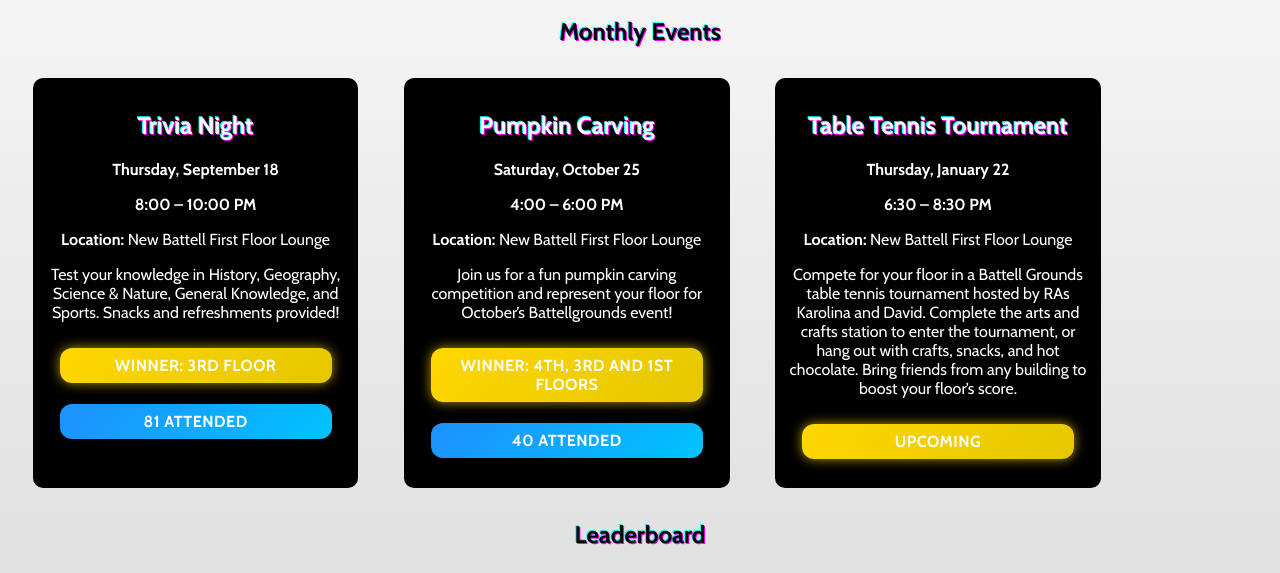
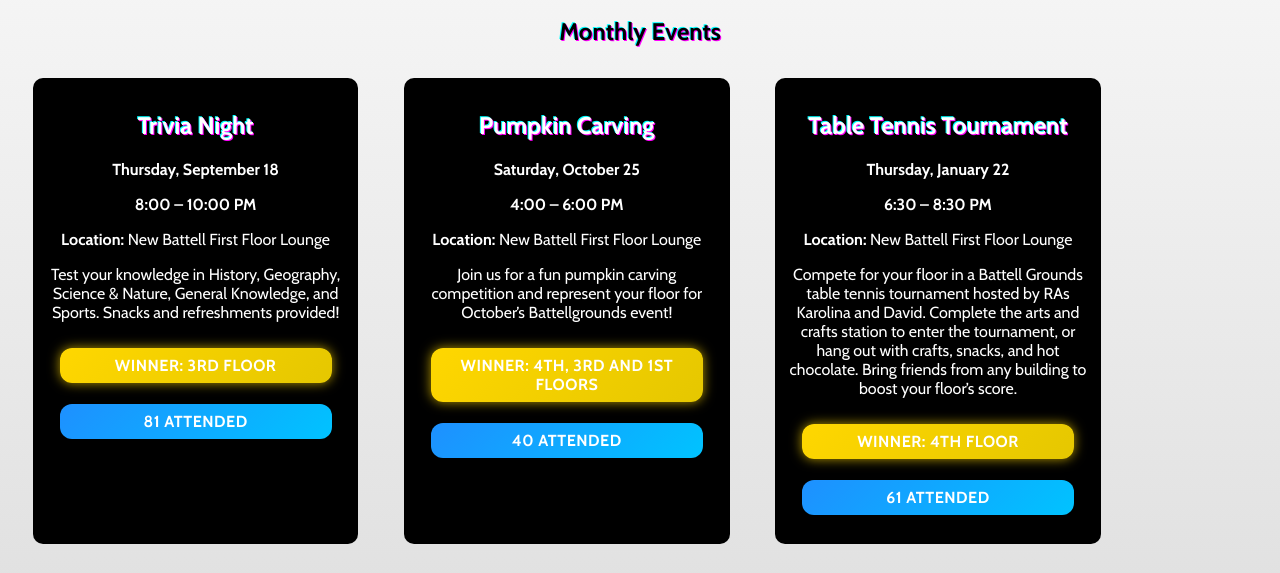
Before and after one commit to SEBAS0078/Battellgrounds, a website with bundled scripts: page index.html in a window 1280 px wide. Shown: the part 317-890 px from the top of the page. Built offline with nearby package versions, Linux system fonts and the light colour scheme.

Commit message:
added ping pong tournament points

```diff
--- a/events-2025-10-28.js
+++ b/events-2025-10-28.js
@@ -26,9 +26,9 @@ const events =  ` [
   "time": "6:30 – 8:30 PM",
   "location": "New Battell First Floor Lounge",
   "description": "Compete for your floor in a Battell Grounds table tennis tournament hosted by RAs Karolina and David. Complete the arts and crafts station to enter the tournament, or hang out with crafts, snacks, and hot chocolate. Bring friends from any building to boost your floor’s score.",
-  "attendance": null,
-  "winner": null,
-  "status": "upcoming"
+  "attendance": 61,
+  "winner": "4th floor",
+  "status": "past"
 }
 ]
 `
--- a/leaderboard-2025-10-28.js
+++ b/leaderboard-2025-10-28.js
@@ -1,7 +1,7 @@
 // leaderboard.js
 export const LEADERBOARD = [
-  { floor: "1st Floor", points: 175 },
-  { floor: "2nd Floor", points: 76.92 },
-  { floor: "3rd Floor", points: 281.17 },
-  { floor: "4th Floor", points: 128.95 }
+  { floor: "1st Floor", points: 247.2},
+  { floor: "2nd Floor", points: 130.67},
+  { floor: "3rd Floor", points: 412.77 },
+  { floor: "4th Floor", points: 377.65 }
 ];
--- a/style.css
+++ b/style.css
@@ -128,7 +128,6 @@ nav a:hover {
 
 .event-card:hover {
     cursor: pointer;
-    box-shadow: 0 0 30px var(--cyan), 0 0 20px var(--magenta);
     transform: scale(1.05);
     z-index: 10;
 }
```
